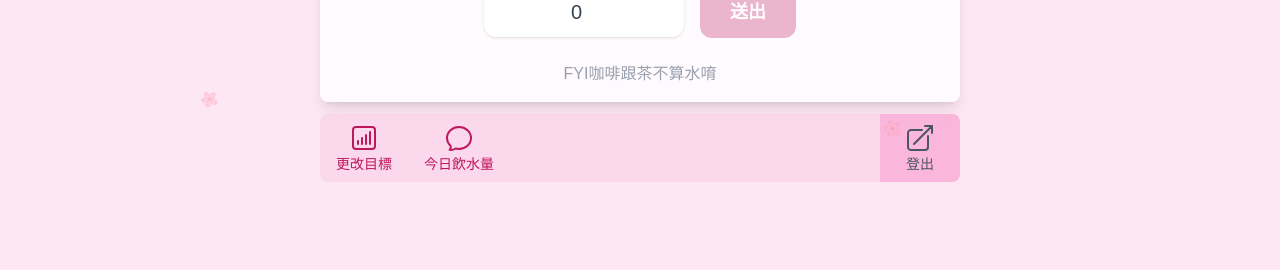
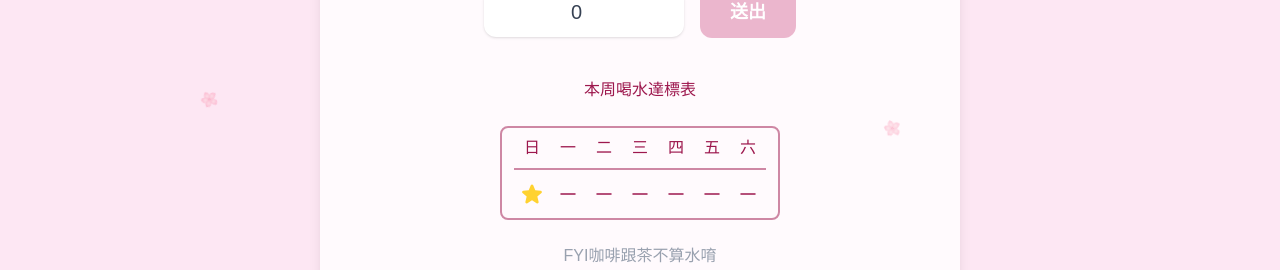
Before and after one commit to fishiryoma/water_tracker, a Vue app: page /tracker in a window 1280 px wide. Shown: the part 426-696 px from the top of the page. Built offline with nearby package versions, Linux system fonts and the light colour scheme; no server answers; the database is empty; a web font is replaced by a local one.

Commit message:
新增一週紀錄小日曆

```diff
--- a/package.json
+++ b/package.json
@@ -18,6 +18,7 @@
     "firebase": "^11.8.1",
     "gsap": "^3.13.0",
     "pinia": "^3.0.3",
+    "tailwind-merge": "^3.3.1",
     "vue": "^3.5.13",
     "vue-router": "^4.5.0"
   },
--- a/src/App.vue
+++ b/src/App.vue
@@ -1,8 +1,8 @@
 <script setup lang="ts">
 import { RouterView } from 'vue-router'
 import { onUnmounted } from 'vue'
-import BackgroundContainer from '@/views/BackgroundContainer.vue'
-import Container from '@/views/Container.vue'
+import BackgroundContainer from '@/components/BackgroundContainer.vue'
+import Container from '@/components/Container.vue'
 import GlobalErrorHandler from '@/components/GlobalErrorHandler.vue'
 import MenuBtn from '@/components/MenuBtn.vue'
 import liff from '@line/liff'
--- /dev/null
+++ b/src/components/Clender.vue
@@ -0,0 +1,40 @@
+<template>
+  <p class="mt-4 text-primary-800">本周喝水達標表</p>
+  <div class="grid grid-cols-7 border-2 border-primary-800/50 rounded-lg px-3">
+    <ClenderDay v-for="day in weekdayTw" :key="day" className="border-b-2 border-primary-800/50">
+      {{ day }}
+    </ClenderDay>
+    <ClenderDay v-for="(data, index) in Object.values(renderedIcon)" :key="index" className="py-3">
+      <template v-if="data.status === 'future'"> <MinusIcon class="text-primary-800 size-6" /> </template>
+      <template v-else-if="data.finished">
+        <FaceSmileIcon class="text-sky-800 size-6 stroke-2" />
+      </template>
+      <template v-else-if="data.finished === false && data.status === 'pass'">
+        <FaceFrownIcon class="text-primary-800 size-6" />
+      </template>
+      <template v-else> <StarIcon class="text-amber-300 size-6" /> </template>
+    </ClenderDay>
+  </div>
+</template>
+
+<script setup lang="ts">
+import { computed } from 'vue'
+import ClenderDay from './ClenderDay.vue'
+import { FaceFrownIcon } from '@heroicons/vue/24/outline'
+import { FaceSmileIcon } from '@heroicons/vue/24/outline'
+import { MinusIcon } from '@heroicons/vue/24/outline'
+import { StarIcon } from '@heroicons/vue/24/solid'
+
+const weekdayTw = ['日', '一', '二', '三', '四', '五', '六']
+
+const props = defineProps<{ weeklyDrank: Record<string, { finished: boolean; status: string }> }>()
+
+const renderedIcon = computed(() => {
+  const iconsLength = Object.values(props.weeklyDrank).length
+  const newWeeklyDrank = { ...props.weeklyDrank }
+  for (let i = 0; i < 7 - iconsLength; i++) {
+    newWeeklyDrank[`dummy${i}`] = { finished: null, status: 'future' }
+  }
+  return newWeeklyDrank
+})
+</script>
--- /dev/null
+++ b/src/components/ClenderDay.vue
@@ -0,0 +1,24 @@
+<template>
+  <div :class="mergedClass">
+    <slot></slot>
+  </div>
+</template>
+
+<script setup lang="ts">
+import { computed } from 'vue'
+import { twMerge } from 'tailwind-merge'
+
+const props = defineProps({
+  className: {
+    type: String,
+    default: '',
+  },
+})
+
+const mergedClass = computed(() => {
+  return twMerge([
+    'sm:px-1.5 px-1 py-2 flex justify-center items-center text-primary-800',
+    props.className,
+  ])
+})
+</script>
--- a/src/utils.ts
+++ b/src/utils.ts
@@ -16,3 +16,29 @@ export const formatDateToTaiwan = (date: Date): string => {
 
   return `${year}-${month}-${day}`
 }
+
+/**
+ * 取得本週的 7 個日期字串
+ */
+export const getWeekDay = () => {
+  const today = new Date()
+
+  // 計算本週的週日
+  const dayOfWeek = today.getDay() // 0 = Sunday
+  const sunday = new Date(today)
+  sunday.setDate(today.getDate() - dayOfWeek)
+
+  // 產生本週的到今日的日期字串
+  const weekDates: { date: string; status: string; finished: boolean | null }[] = []
+  for (let i = 0; i < dayOfWeek + 1; i++) {
+    const d = new Date(sunday)
+    d.setDate(sunday.getDate() + i)
+    weekDates.push({
+      date: d.toISOString().slice(0, 10),
+      status: i === dayOfWeek ? 'today' : 'pass',
+      finished: null,
+    })
+  }
+
+  return weekDates
+}
--- a/src/views/WaterTracker.vue
+++ b/src/views/WaterTracker.vue
@@ -3,7 +3,9 @@
     <template #center>
       <div v-if="remainingWater > 0" class="flex flex-col items-center z-1 gap-1">
         <span class="text-2xl font-bold text-gray-800"> {{ progressPercentage.toFixed(0) }}% </span>
-        <span class="text-sm text-gray-800 font-bold"> {{ todayDrank }} / {{ dailyTarget }} ml </span>
+        <span class="text-sm text-gray-800 font-bold">
+          {{ todayDrank }} / {{ dailyTarget }} ml
+        </span>
       </div>
       <div v-else class="flex flex-col items-center z-1 gap-2">
         <div class="text-2xl font-bold text-sky-800">達 成</div>
@@ -38,13 +40,15 @@
     <Button @click="(addWater(inputDrank), (inputDrank = 0))"> 送出 </Button>
   </div>
 
+  <Clender :weeklyDrank="weekDates" />
+
   <p class="text-gray-400">FYI咖啡跟茶不算水唷</p>
 </template>
 
 <script setup lang="ts">
 import Button from '@/components/Button.vue'
 import FormInput from '@/components/FormInput.vue'
-import { ref, onMounted, computed } from 'vue'
+import { ref, onMounted, onUnmounted, computed, reactive } from 'vue'
 import { database } from '@/firebase'
 import { ref as dbRef, onValue, update } from 'firebase/database'
 import { useUserIdStore } from '@/stores/userId'
@@ -52,7 +56,8 @@ import { useGlobalErrorStore } from '@/stores/globalError'
 import { storeToRefs } from 'pinia'
 import { useWaterStore } from '@/stores/water'
 import CircularProgress from '@/components/CircularProgress.vue'
-import { formatDateToTaiwan } from '@/utils'
+import { formatDateToTaiwan, getWeekDay } from '@/utils'
+import Clender from '@/components/Clender.vue'
 
 const { getUserPath } = storeToRefs(useUserIdStore())
 const errorStore = useGlobalErrorStore()
@@ -62,6 +67,8 @@ const { water: dailyTarget } = storeToRefs(useWaterStore())
 const todayDrank = ref<number>(0) // 今日已喝水量
 const inputDrank = ref<number>(0) // input輸入喝水量
 const todayDate = ref<string>('') // 今日日期，格式為 YYYY-MM-DD
+const weekDates = reactive<Record<string, { finished: boolean; status: string }>>({}) // 本周的 7 個日期字串
+const unsubs: Array<() => void> = [] // Firebase 監聽取消函式收集
 
 // 計算屬性
 const remainingWater = computed<number>(() => {
@@ -88,6 +95,7 @@ onMounted(() => {
 
   // 1. 監聽每日喝水目標
   const targetRef = dbRef(database, `${getUserPath.value}/waterTarget`)
+  unsubs.push(
     onValue(
       targetRef,
       (snapshot) => {
@@ -102,6 +110,7 @@ onMounted(() => {
         console.error('讀取喝水目標失敗:', error)
         errorStore.handleFirebaseError(error, '讀取喝水目標')
       },
+    ),
   )
 
   // 2. 監聽今日已喝水量
@@ -109,6 +118,7 @@ onMounted(() => {
     database,
     `${getUserPath.value}/dailyRecords/${todayDate.value}/totalDrank`,
   )
+  unsubs.push(
     onValue(
       todayDrankRef,
       (snapshot) => {
@@ -123,7 +133,33 @@ onMounted(() => {
         console.error('讀取今日喝水紀錄失敗:', error)
         errorStore.handleFirebaseError(error, '讀取今日喝水紀錄')
       },
+    ),
   )
+
+  // 3. 監聽本周的喝水數據
+  const recordsRef = dbRef(database, `${getUserPath.value}/dailyRecords`)
+  unsubs.push(
+    onValue(
+      recordsRef,
+      (snapshot) => {
+        const allRecords = snapshot.val() || {}
+        for (const data of getWeekDay()) {
+          weekDates[data.date] = {
+            finished: allRecords[data.date]?.finished ?? false,
+            status: data.status,
+          }
+        }
+      },
+      (error) => {
+        console.error('讀取 weekly 資料失敗:', error)
+        errorStore.handleFirebaseError(error, '讀取 weekly 資料')
+      },
+    ),
+  )
+})
+
+onUnmounted(() => {
+  unsubs.forEach((fn) => fn())
 })
 
 // 增加喝水量
@@ -133,16 +169,16 @@ const addWater = async (amount: number) => {
   const newTotalDrank = todayDrank.value + amount
   const recordPath = `${getUserPath.value}/dailyRecords/${todayDate.value}`
 
-  const isOverTarget = newTotalDrank >= dailyTarget.value
+  const isFinished = newTotalDrank >= dailyTarget.value
   try {
     await update(dbRef(database, recordPath), {
-      totalDrank: isOverTarget ? dailyTarget.value : newTotalDrank,
-      [`logs/${Date.now()}`]: isOverTarget ? dailyTarget.value - todayDrank.value : amount, // 紀錄每次喝水時間和數量
+      finished: isFinished,
+      totalDrank: isFinished ? dailyTarget.value : newTotalDrank,
+      [`logs/${Date.now()}`]: isFinished ? dailyTarget.value - todayDrank.value : amount,
     })
   } catch (error) {
     console.error('增加喝水紀錄失敗:', error)
     errorStore.handleFirebaseError(error, '增加喝水紀錄')
-    // 錯誤已通過 errorStore 處理，不需要重新拋出
   }
 }
 </script>
```
Also changed, not shown: src/components/BackgroundContainer.vue (renamed from src/views/BackgroundContainer.vue), src/components/Container.vue (renamed from src/views/Container.vue), 1 other file (tests, documents, lock files or other folders). Lines whose indentation alone changed are shown as unchanged.
